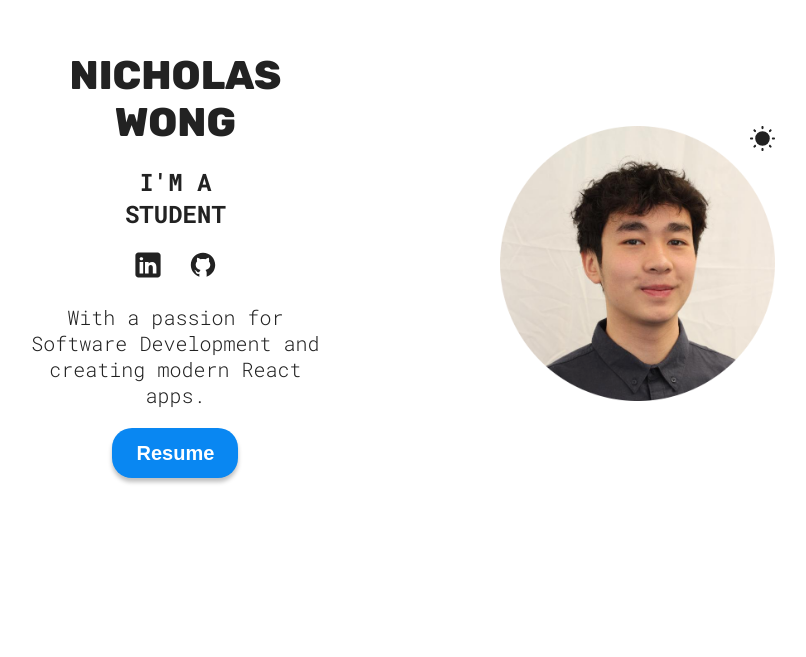
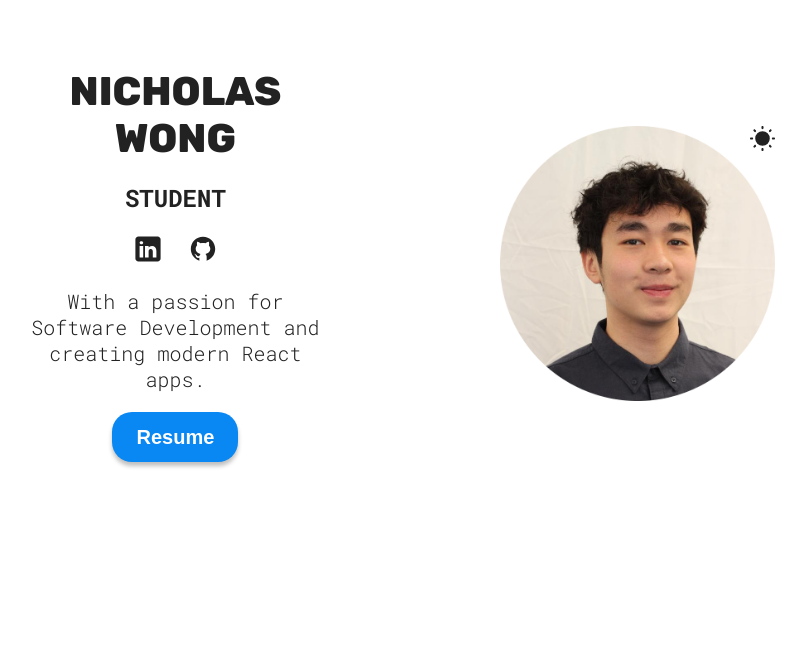
Before and after one commit to nickw0ng/Portfolio-Website, a React (Vite) app: page / in a window 1280 px wide. Shown: the part 143-800 px from the top of the page, without its empty margins (237-1043 px from the left). Built offline with nearby package versions, Linux system fonts and the light colour scheme.

Commit message:
small edits to decription

```diff
--- a/src/sections/Hero/Hero.jsx
+++ b/src/sections/Hero/Hero.jsx
@@ -48,8 +48,7 @@ function Hero() {
         </h1>
         <div className="App">
         <h2>
-          I'm a
-          <span>{typeEffect}</span>
+          <span> {typeEffect}</span>
         </h2>
         </div>
         <span>
```
